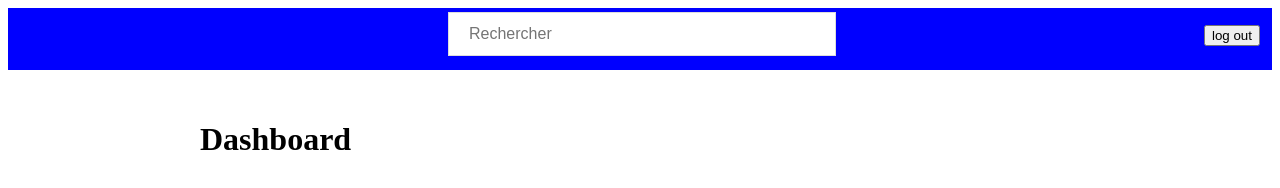
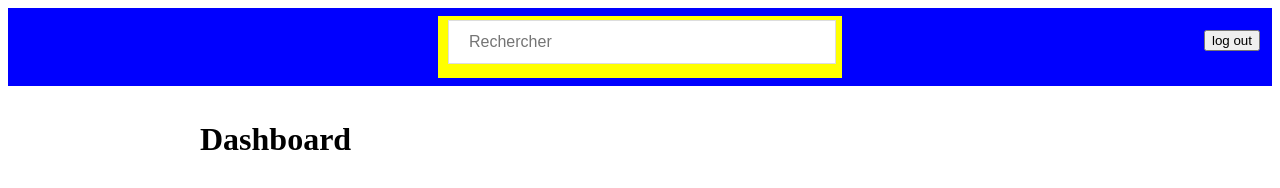
Before and after one commit to KaZWasTaken/TP3-WebDynamique, a plain HTML site: page public/dashboard.html in a window 1280 px wide. Drawn offline with Linux system fonts and the light colour scheme.

Commit message:
Changement et ajustement manquant de la bar de recherche

```diff
--- a/public/dashboard.css
+++ b/public/dashboard.css
@@ -2,7 +2,7 @@
 
     position:fixed;
     right:20px;
-    top:25px;
+    top:30px;
  }
 
  #myInput {
@@ -19,6 +19,8 @@
   header, .full-width {
     width: 100%;
     background: blue;
+    padding-top: 8px;
+    padding-bottom: 8px;
   }
 
   .wrap {
@@ -26,6 +28,7 @@
     max-width: 24em;
     margin: 0 auto;
     padding: 0.25em 0.625em;
+    background-color: yellow;
   }
 
   #dashboard {
```
